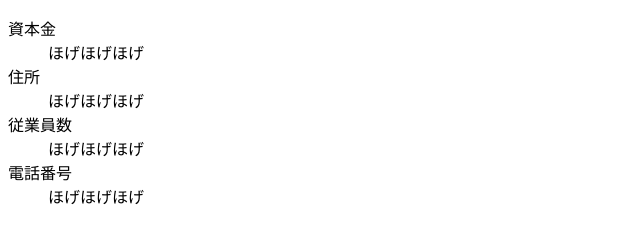
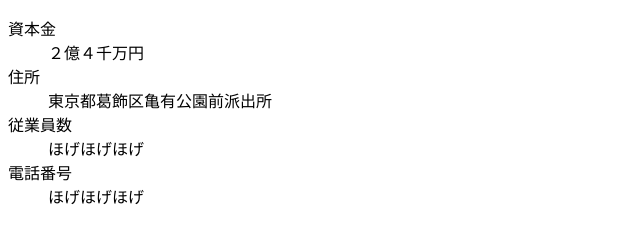
Before and after one commit to kotahashihama/team_project, a plain HTML site: page index.html in a window 1280 px wide. Shown: the whole page, without its empty margins (0-640 px from the left). Drawn offline with Linux system fonts and the light colour scheme.

Commit message:
edited capital and address in miyahara.html

```diff
--- a/index.html
+++ b/index.html
@@ -10,11 +10,11 @@
     <dl>
       <div>
         <dt>資本金</dt>
-        <dd>ほげほげほげ</dd>
+        <dd>２億４千万円</dd>
       </div>
       <div>
         <dt>住所</dt>
-        <dd>ほげほげほげ</dd>
+        <dd>東京都葛飾区亀有公園前派出所</dd>
       </div>
       <div>
         <dt>従業員数</dt>
```
